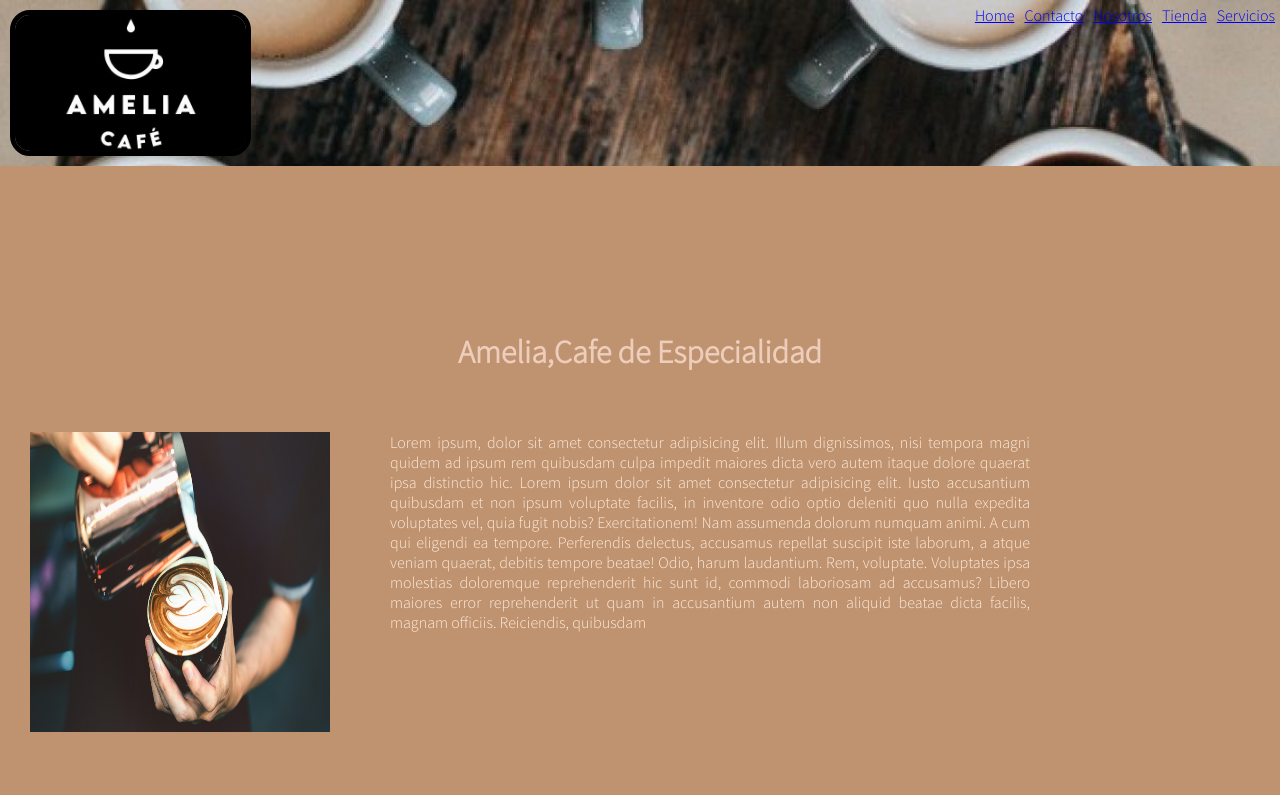
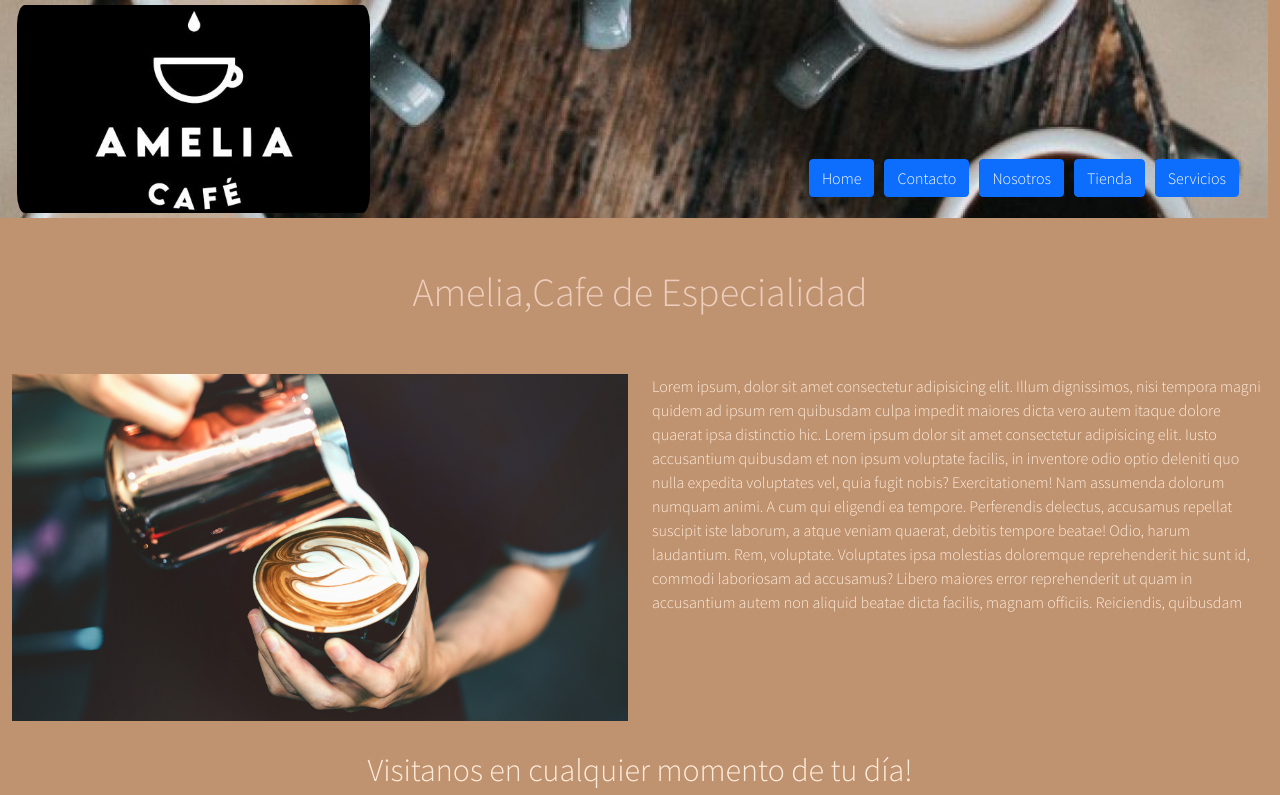
Before and after one commit to Agosvocero/ameliaCafe, a plain HTML site: page index.html in a window 1280 px wide. Shown: the top 795 px of the page. Drawn offline with nearby package versions, Linux system fonts and the light colour scheme.

Commit message:
agrego bootstrap

```diff
--- a/Css/style.css
+++ b/Css/style.css
@@ -1,4 +1,110 @@
-*   {
+.container-fluid    {
+    background-color: #BF9270;
+    color: #FFEDDB;
+    font-family:'Source Sans Pro';
+
+}
+
+/* HEADER INDEX */
+
+ .encabezado     {
+
+    background-image: url(../Imagenes/readme.jpg);
+    background-repeat:no-repeat;
+    background-size: cover;
+    display:flex;
+    flex-wrap: wrap;
+    flex-direction: row;
+    justify-content: space-between;
+}
+
+ .encabezado img     {
+
+    width: 30%;
+    margin: 5px;
+    border-radius: 20px;
+
+    }
+
+ .navegador  {
+
+     display: flex;
+     flex-direction: row;
+     justify-content: flex-end;
+
+}
+.navegador ul   {
+    display: flex;
+    flex-direction:row;
+    justify-content:flex-end;
+
+
+}
+.navegador ul li   {
+    text-decoration:none;
+    margin: 5px;
+    display: flex;
+    flex-direction: row;
+    justify-content: flex-end;
+    align-items: flex-end;
+
+
+}
+
+/* Seccion 1 */
+
+h1  {
+    text-align: center;
+    padding: 50px;
+    font-family: 'Source Sans Pro';
+    color: #EDCDBB;
+}
+
+/* Seccion 2 */
+h2  {
+    text-align: center;
+    margin: 30px;
+
+}
+
+.imgg   {
+    width: 250px;
+    margin: 15px;
+}
+
+
+
+/* footer */
+
+h3  {
+    text-align: center;
+    padding: 50px;
+}
+
+h4              {
+
+    padding: 50px;
+}
+
+.ig  {
+        width: 150px;
+        position: relative;
+        animation-name: move;
+        animation-duration: 3s;
+        animation-iteration-count: infinite;
+}
+
+
+
+
+
+
+
+
+
+
+
+/* *   {
     margin: 0%;
     padding: 0%;
     box-sizing: border-box;
@@ -15,11 +121,11 @@
     "amelia amelia"
     "comida comida"
     "footer footer";
-}
+} */
 
 /* HEADER INDEX */
 
-.encabezado     {
+/* .encabezado     {
     grid-area: encabezado;
     background-image: url(../Imagenes/readme.jpg);
     background-repeat:no-repeat;
@@ -62,12 +168,12 @@
 
 .navegador ul li:hover      {
     transform:scaleY(2)
-}
+} */
 
 /* SECCION 1 */
 
 
-.ameliaCafe     {
+/* .ameliaCafe     {
     grid-area: amelia;
     display: flex;
     flex-direction: column;
@@ -100,11 +206,11 @@ h1  {
     width: 50%;
     margin: 30px;
 
-}
+}  */
 
 
 /* SECCION 2 */
-h2  {
+/* h2  {
     text-align: center;
     margin: 30px;
 
@@ -136,10 +242,10 @@ h2  {
     margin: 10px;
 
 }
-
+ */
 
 /* FOOTER */
-.pie    {
+/* .pie    {
     grid-area: footer;
 }
 
@@ -167,8 +273,8 @@ h4              {
     animation-name: move;
     animation-duration: 3s;
     animation-iteration-count: infinite;
-}
-@keyframes move     {
+} */
+/* @keyframes move     {
     0%  {
         left: 0px;
         top:0px;
@@ -183,11 +289,11 @@ body{
     background-color: #BF9270;
     color: #FFEDDB;
     font-family:'Source Sans Pro';
-}
+} */
 
 /* MOBILE INDEX */
 
-@media (max-width:360px)    {
+/* @media (max-width:360px)    {
     .contenedor     {
         grid-template-columns:100%;
         grid-template-rows: 1fr (repeat(6));
@@ -219,14 +325,14 @@ body{
         }
 
 
-}
+}   */
 
 
 
 
 /* NOSOTROSHTML */
 
-.contenedor2     {
+/* .contenedor2     {
     background-color: #BF9270;
     color: #FFEDDB;
     font-family:'Source Sans Pro';
@@ -237,16 +343,16 @@ body{
     "encabezado encabezado"
     "historia historia"
     "footer footer";
-}
+} */
 /* HEADER */
 
-.encabezado     {
+/* .encabezado     {
     grid-area: encabezado;
-}
+} */
 
 /* HISTORIA  */
 
-.historia   {
+/* .historia   {
     grid-area: historia;
 }
 
@@ -293,13 +399,13 @@ body{
 .foto2 p    {
     text-align: justify;
     margin: 10px;
-}
+} */
 
 
 
 /* footer nosotros */
 
-.pie2   {
+/* .pie2   {
     grid-area:footer;
 }
 
@@ -354,4 +460,4 @@ h4              {
 
     }
 
-}
+}   */
--- a/index.html
+++ b/index.html
@@ -4,6 +4,7 @@
     <meta charset="UTF-8">
     <meta http-equiv="X-UA-Compatible" content="IE=edge">
     <meta name="viewport" content="width=device-width, initial-scale=1.0">
+    <link href="https://cdn.jsdelivr.net/npm/bootstrap@5.1.3/dist/css/bootstrap.min.css" rel="stylesheet" integrity="sha384-1BmE4kWBq78iYhFldvKuhfTAU6auU8tT94WrHftjDbrCEXSU1oBoqyl2QvZ6jIW3" crossorigin="anonymous">
     <link rel="stylesheet" href="./Css/style.css">
     <link rel="preconnect" href="https://fonts.googleapis.com">
     <link rel="preconnect" href="https://fonts.gstatic.com" crossorigin>
@@ -12,28 +13,33 @@
 
   </head>
   <body>
-  <div class="contenedor">
+    <div class="container-fluid">
+
     <!-- Comienza el header-->
-    <header class="encabezado">
-      <img class="imgHeader"src="./Imagenes/logo.jpg" alt="Logo">
-    <nav class="navegador">
-      <ul class="listanav">
-       <li><a href="index.html"> Home </a></li>
-       <li><a href="./Pages/Contacto.html"> Contacto </a></li>
-       <li><a href="./Pages/nosotros.html"> Nosotros </a></li>
-       <li><a href="./Pages/tienda.html">Tienda</a></li>
-       <li><a href="./Pages/Servicios.html"> Servicios </a></li>
+    <div class="row">
+      <header class="row encabezado">
+        <img class="col-lg-6"src="./Imagenes/logo.jpg" alt="Logo">
+        <nav class="navegador col-lg-6">
+         <ul>
+         <li><a class="btn btn-primary" href="index.html" role="button">Home</a></li>
+         <li><a class="btn btn-primary" href="./Pages/Contacto.html" role="button">Contacto </a></li>
+         <li><a class="btn btn-primary" href="./Pages/nosotros.html" role="button">Nosotros </a></li>
+         <li><a class="btn btn-primary" href="./Pages/tienda.html" role="button">Tienda </a></li>
+         <li><a class="btn btn-primary" href="./Pages/Servicios.html" role="button">Servicios </a></li>
         </ul>
         </nav>
+
+
+    </div>
   <!-- Fin del header-->
     </header>
 
     <!--Introduccion a la pagina y breve historia de la cafeteria-->
-  <div class="ameliaCafe">
+    <div class=>
        <h1> Amelia,Cafe de Especialidad</h1>
-     <div class="hijosAmelia">
-     <img src="./Imagenes/Café-de-especialidad-7.jpg" alt="Cafe">
-      <p class="parrafoTitulo"> Lorem ipsum, dolor sit amet consectetur adipisicing elit. Illum dignissimos, nisi tempora magni quidem ad ipsum rem quibusdam culpa impedit maiores dicta vero autem itaque dolore quaerat ipsa distinctio hic.
+       <div class="row">
+       <img class="col-lg-6" src="./Imagenes/Café-de-especialidad-7.jpg" alt="Cafe">
+        <p class="col-lg-6"> Lorem ipsum, dolor sit amet consectetur adipisicing elit. Illum dignissimos, nisi tempora magni quidem ad ipsum rem quibusdam culpa impedit maiores dicta vero autem itaque dolore quaerat ipsa distinctio hic.
         Lorem ipsum dolor sit amet consectetur adipisicing elit. Iusto accusantium quibusdam et non ipsum voluptate facilis, in inventore odio optio deleniti quo nulla expedita voluptates vel, quia fugit nobis? Exercitationem!
         Nam assumenda dolorum numquam animi. A cum qui eligendi ea tempore. Perferendis delectus, accusamus repellat suscipit iste laborum, a atque veniam quaerat, debitis tempore beatae! Odio, harum laudantium. Rem, voluptate.
         Voluptates ipsa molestias doloremque reprehenderit hic sunt id, commodi laboriosam ad accusamus? Libero maiores error reprehenderit ut quam in accusantium autem non aliquid beatae dicta facilis, magnam officiis. Reiciendis, quibusdam
@@ -44,35 +50,41 @@
   <!-- Seccion de la pagina con opciones de comida de los locales-->
   <div class="opcionesComida">
     <h2>Visitanos en cualquier momento de tu día!</h2>
-     <div class="opcionesLista">
-       <ul>
-       <div class="imagenLista"> Desayunos <img src="./Imagenes/DESAYUNO.jpg" alt="Desayuno foto"> </div>
-       <div class="imagenLista"> TheBrunchs <img src="./Imagenes/Brunch.jpg" alt="Foto Brunch"> </div>
-       <div class="imagenLista"> Almuerzos <img src="./Imagenes/almuerzo.jpg" alt="Foto Almuerzo"> </div>
-       <div class="imagenLista"> Meriendas <img src="./Imagenes/merienda.jpg" alt="Merienda"> </div>
+      <div class="row">
+        <ul class="row">
+          <div class="row col-lg-6">
+        <div class="imagenLista"> Desayunos <img class="imgg" src="./Imagenes/DESAYUNO.jpg" alt="Desayuno foto"> </div>
+        <div class="imagenLista"> TheBrunchs <img class="imgg" src="./Imagenes/Brunch.jpg" alt="Foto Brunch"> </div>
+      </div>
+      <div class="row col-lg-6">
+      <div class="imagenLista"> Almuerzos <img class="imgg" src="./Imagenes/almuerzo.jpg" alt="Foto Almuerzo"> </div>
+        <div class="imagenLista"> Meriendas <img class="imgg" src="./Imagenes/merienda.jpg" alt="Merienda"> </div>
+      </div>
     </ul>
      </div>
    <!-- Fin sección con opciones de comida-->
    </div>
 
+  <!-- Inicia Footer-->
+  <footer class="row">
 
-<!-- Inicia Footer-->
-<footer class="pie">
     <h3> Visitanos en nuestros dos locales ubicados en CABA!! </h3>
-<div class="barrios">
-  <p> CABALLITO </p>
+  <div class="row">
+     <div class="col-lg-6">
+      <p>CABALLITO </p>
        <iframe src="https://www.google.com/maps/embed?pb=!1m18!1m12!1m3!1d13135.454002386676!2d-58.4515826!3d-34.607613!2m3!1f0!2f0!3f0!3m2!1i1024!2i768!4f13.1!3m3!1m2!1s0x95bcca108826e263%3A0x61782eef5fc2d346!2sEl%20Boliche%20de%20Dar%C3%ADo!5e0!3m2!1ses-419!2sar!4v1648512107498!5m2!1ses-419!2sar" width="300" height="250" style="border:0;" allowfullscreen="" loading="lazy" referrerpolicy="no-referrer-when-downgrade"></iframe>
         <p> PALERMO </p>
        <iframe src="https://www.google.com/maps/embed?pb=!1m18!1m12!1m3!1d13139.525222259594!2d-58.444478473075044!3d-34.581869770908504!2m3!1f0!2f0!3f0!3m2!1i1024!2i768!4f13.1!3m3!1m2!1s0x95bcb5924702e2d1%3A0x70b075b79ca9b53e!2sPalermo%20Hollywood%2C%20CABA!5e0!3m2!1ses-419!2sar!4v1648512399572!5m2!1ses-419!2sar" width="300" height="250" style="border:0;" allowfullscreen="" loading="lazy" referrerpolicy="no-referrer-when-downgrade"></iframe>
      </div>
-
+      <div class="col-lg-6">
        <h4> ¡Seguinos en nuestras redes! </h4>
         <a href="http://instagram.com/ameliacafe" target="_blank" >
          <img class="ig" src="Iconos/instagram.png"alt="Icono de Instagram">
         </a>
-
+  </div>
 
   </footer>
   </div>
+  <script src="https://cdn.jsdelivr.net/npm/bootstrap@5.1.3/dist/js/bootstrap.bundle.min.js" integrity="sha384-ka7Sk0Gln4gmtz2MlQnikT1wXgYsOg+OMhuP+IlRH9sENBO0LRn5q+8nbTov4+1p" crossorigin="anonymous"></script>
   </body>
   </html>
```
Lines whose indentation alone changed are shown as unchanged.
